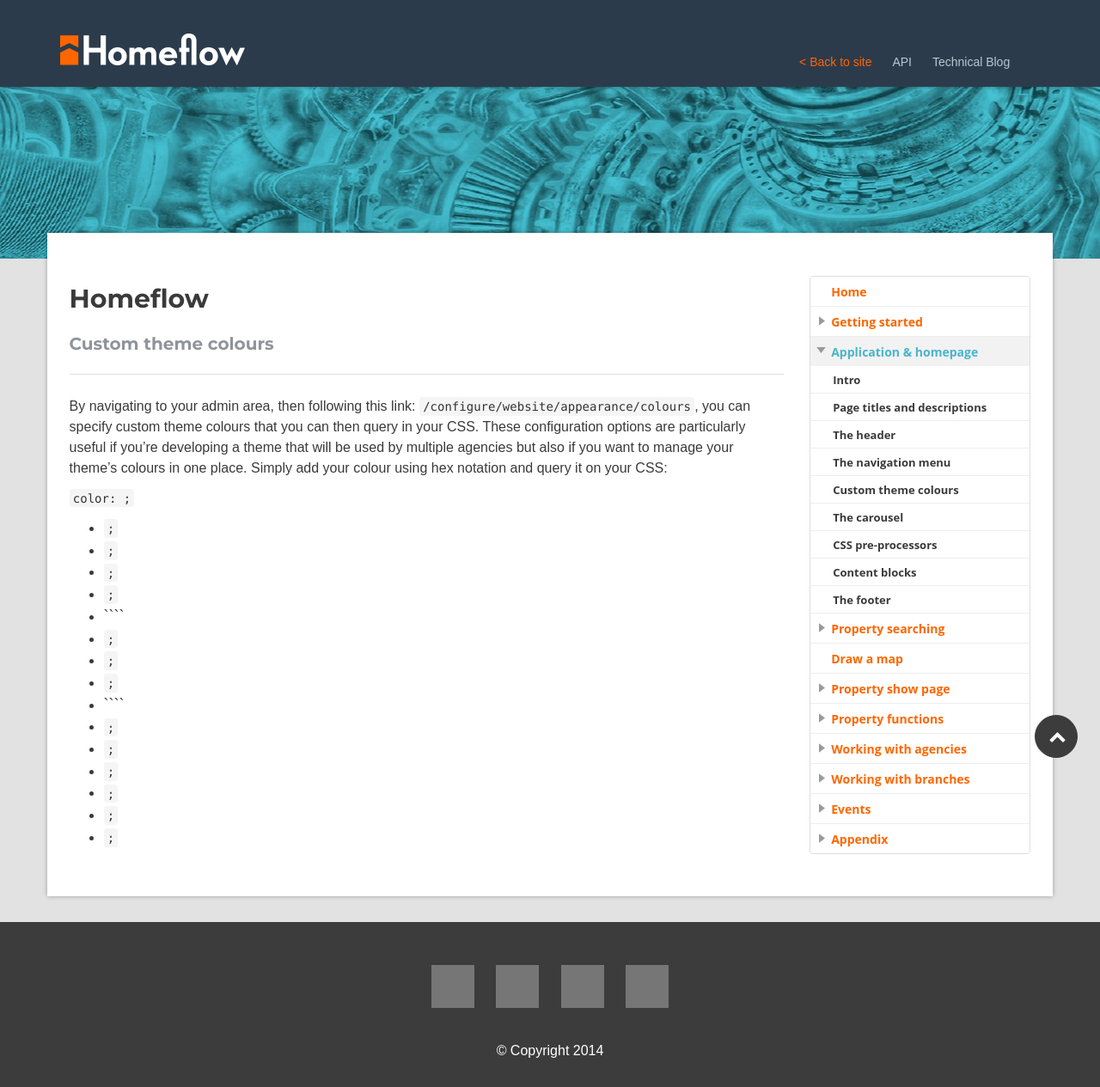
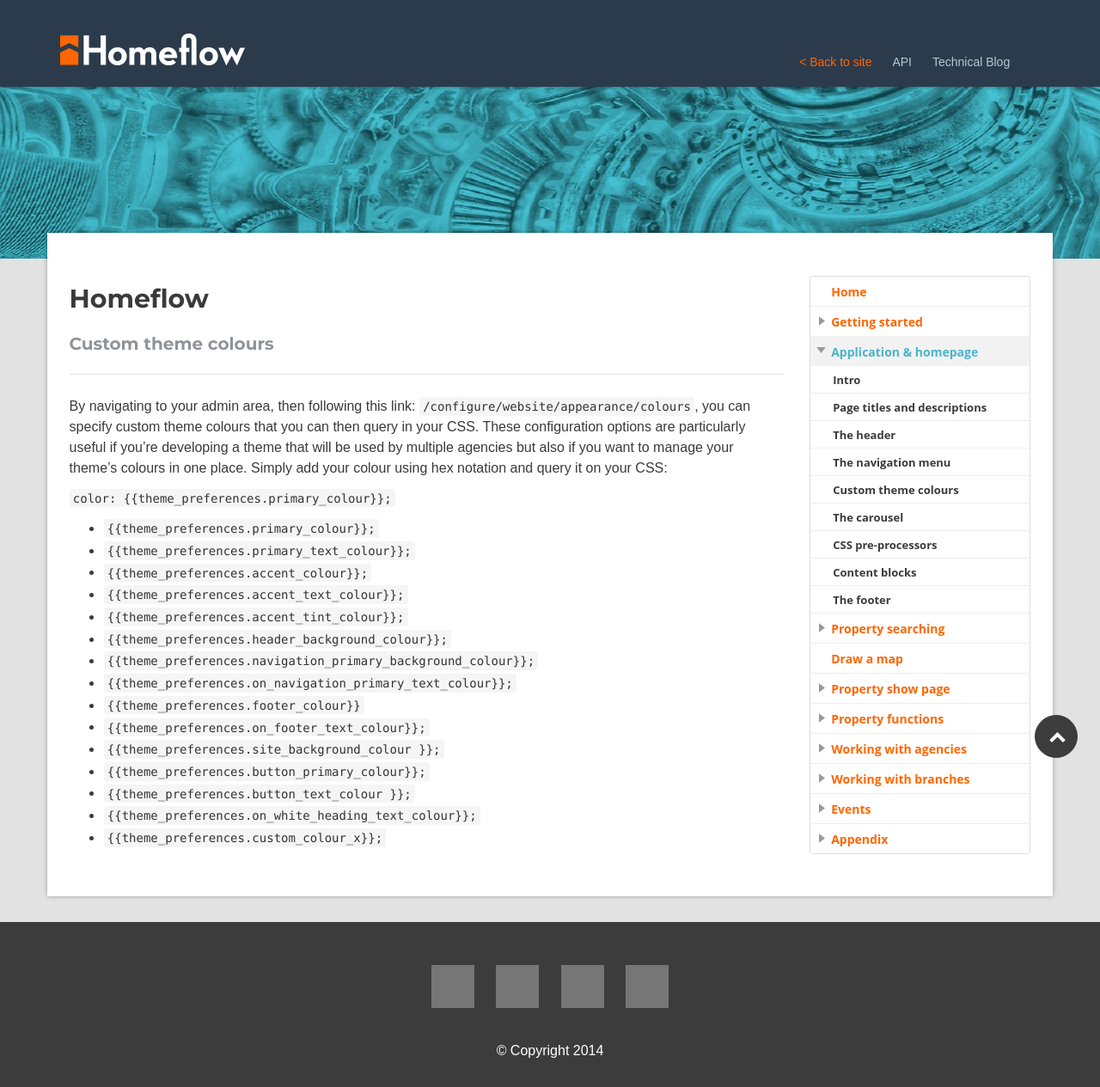
Before and after one commit to homeflow/homeflow.github.io, a Jekyll site: the page built from _posts/application-and-homepage/2014-01-05-custom-theme-colours.md, in a window 1280 px wide. Shown: the whole page at 86% size. Built offline with Jekyll 4.4.1, drawn with Linux system fonts in a browser that asks for light colours; grey boxes are pictures that could not be loaded.

Commit message:
Raw tags

```diff
--- a/_posts/application-and-homepage/2014-01-05-custom-theme-colours.md
+++ b/_posts/application-and-homepage/2014-01-05-custom-theme-colours.md
@@ -6,20 +6,20 @@ category: application-and-homepage
 ---
 By navigating to your admin area, then following this link: ``/configure/website/appearance/colours``, you can specify custom theme colours that you can then query in your CSS. These configuration options are particularly useful if you're developing a theme that will be used by multiple agencies but also if you want to manage your theme's colours in one place. Simply add your colour using hex notation and query it on your CSS:
 
-``color: {{theme_preferences.primary_colour}};``
+``color: {% raw %}{{theme_preferences.primary_colour}};{% endraw %}``
 
-- ``{{theme_preferences.primary_colour}};``
-- ``{{theme_preferences.primary_text_colour}};``
-- ``{{theme_preferences.accent_colour}};``
-- ``{{theme_preferences.accent_text_colour}};``
-- ``{{theme_preferences.accent_tint_colour}}``
-- ``{{theme_preferences.header_background_colour}};``
-- ``{{theme_preferences.navigation_primary_background_colour}};``
-- ``{{theme_preferences.on_navigation_primary_text_colour}};``
-- ``{{theme_preferences.footer_colour}}``
-- ``{{theme_preferences.on_footer_text_colour}};``
-- ``{{theme_preferences.site_background_colour }};``
-- ``{{theme_preferences.button_primary_colour}};``
-- ``{{theme_preferences.button_text_colour }};``
-- ``{{theme_preferences.on_white_heading_text_colour}};``
-- ``{{theme_preferences.custom_colour_x}};``
+- ``{% raw %}{{theme_preferences.primary_colour}};{% endraw %}``
+- ``{% raw %}{{theme_preferences.primary_text_colour}};{% endraw %}``
+- ``{% raw %}{{theme_preferences.accent_colour}};{% endraw %}``
+- ``{% raw %}{{theme_preferences.accent_text_colour}};{% endraw %}``
+- ``{% raw %}{{theme_preferences.accent_tint_colour}};{% endraw %}``
+- ``{% raw %}{{theme_preferences.header_background_colour}};{% endraw %}``
+- ``{% raw %}{{theme_preferences.navigation_primary_background_colour}};{% endraw %}``
+- ``{% raw %}{{theme_preferences.on_navigation_primary_text_colour}};{% endraw %}``
+- ``{% raw %}{{theme_preferences.footer_colour}}{% endraw %}``
+- ``{% raw %}{{theme_preferences.on_footer_text_colour}};{% endraw %}``
+- ``{% raw %}{{theme_preferences.site_background_colour }};{% endraw %}``
+- ``{% raw %}{{theme_preferences.button_primary_colour}};{% endraw %}``
+- ``{% raw %}{{theme_preferences.button_text_colour }};{% endraw %}``
+- ``{% raw %}{{theme_preferences.on_white_heading_text_colour}};{% endraw %}``
+- ``{% raw %}{{theme_preferences.custom_colour_x}};{% endraw %}``
```
